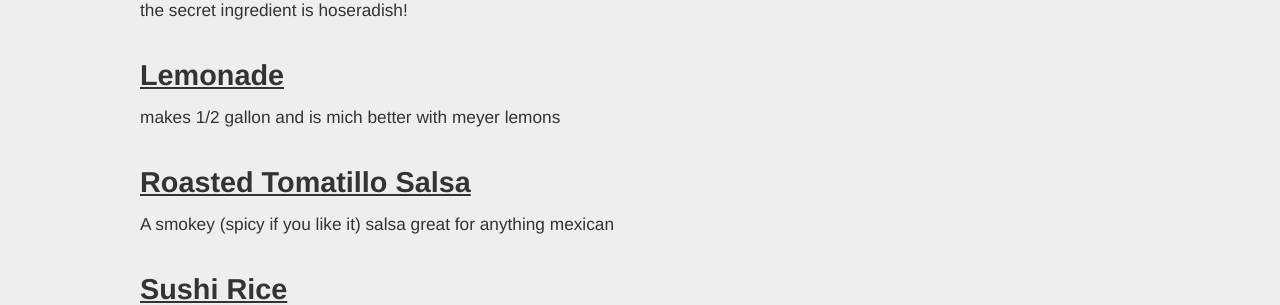
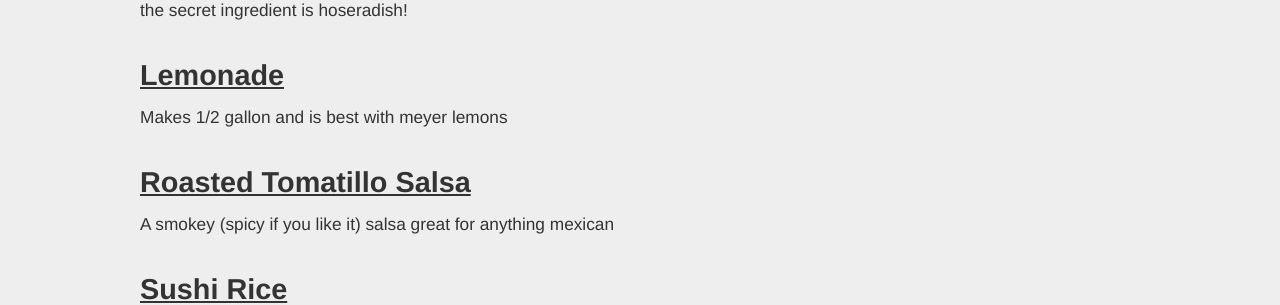
Before and after one commit to TheBigSadowski/thebigsadowski.github.com, a Jekyll site: the page built from recipes.md, in a window 1280 px wide. Shown: the part 453-758 px from the top of the page. Built offline with Jekyll 4.4.1, drawn with Linux system fonts in a browser that asks for light colours.

Commit message:
Update lemonade.md

```diff
--- a/_recipes/lemonade.md
+++ b/_recipes/lemonade.md
@@ -1,6 +1,6 @@
 ---
 title: Lemonade
-description: makes 1/2 gallon and is mich better with meyer lemons
+description: Makes 1/2 gallon and is best with meyer lemons
 ---
 
 ## Ingredients
```
